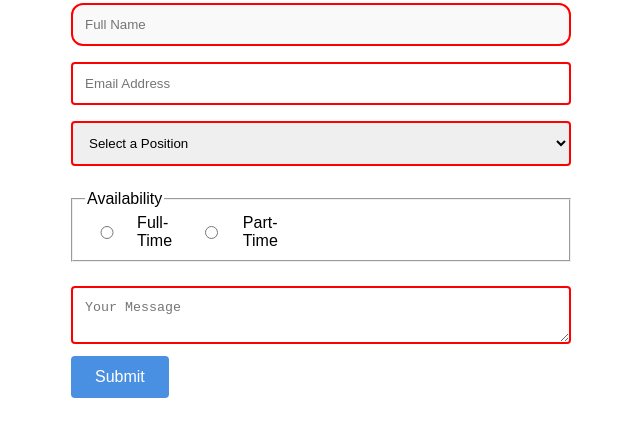
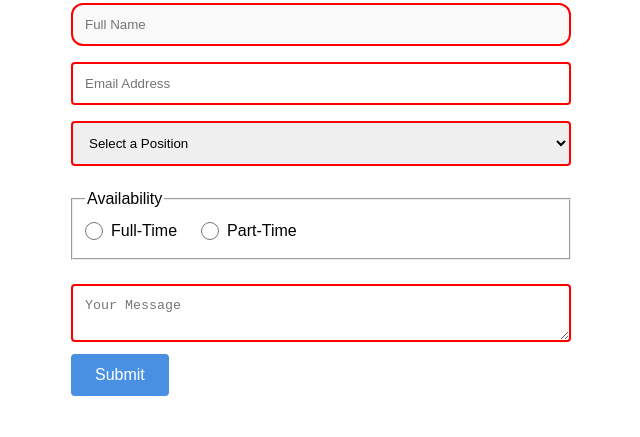
Before and after one commit to zohunt/job-application-form, a plain HTML site: page index.html in a window 1280 px wide. Shown: the part 127-564 px from the top of the page, without its empty margins (319-959 px from the left). Drawn offline with Linux system fonts and the light colour scheme.

Commit message:
Update styles.css

```diff
--- a/styles.css
+++ b/styles.css
@@ -96,3 +96,21 @@ button:hover {
   gap: 0.5rem;
   cursor: pointer;
 }
+.radio-group {
+  display: flex;
+  gap: 1.5rem; /* space between options */
+  margin: 1rem 0;
+}
+
+.radio-group label {
+  display: flex;
+  align-items: center;  /* vertically center the radio and text */
+  gap: 0.5rem;          /* space between radio and label text */
+  cursor: pointer;
+}
+
+/* Optional: make radio inputs a bit bigger */
+.radio-group input[type="radio"] {
+  width: 18px;
+  height: 18px;
+}
```
